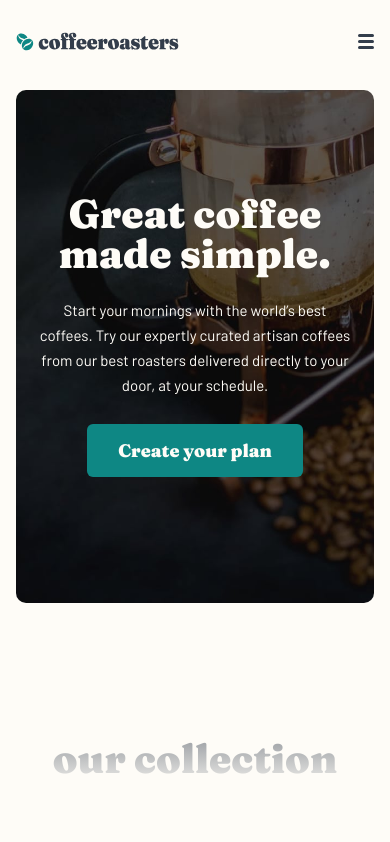
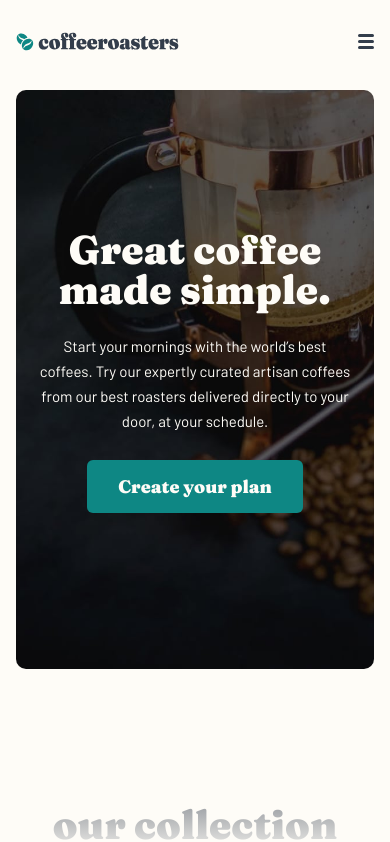
Before and after one commit to thusmiley/coffeeroasters, a React (Vite) app: page / in a window 390 px wide. Shown: the top 842 px of the page. Built offline with nearby package versions, Linux system fonts and the light colour scheme.

Commit message:
update home hero

```diff
--- a/src/components/home/Hero.jsx
+++ b/src/components/home/Hero.jsx
@@ -2,7 +2,7 @@ import React from "react";
 
 const Hero = () => {
   return (
-    <section className="w-container px-cx mx-auto px-6 pt-[104px] pb-[140px] text-cream text-center home-hero-bg rounded-[10px] mt-[90px] md:mt-[120px] md:px-[58px] md:pb-[160px] md:text-left md:ml-0 xl:mt-[113px] xl:pt-[117px] xl:pl-[85px] xl:pb-[180px]">
+    <section className="w-container px-cx mx-auto px-6 pt-[140px] pb-[170px] text-cream text-center home-hero-bg rounded-[10px] mt-[90px] md:mt-[120px] md:px-[58px] md:pb-[160px] md:text-left md:ml-0 xl:mt-[113px] xl:pt-[117px] xl:pl-[85px] xl:pb-[180px]">
       <h1 className="heading1 md:text-left">
         Great coffee
         <br className="hidden md:block" /> made simple.
```
